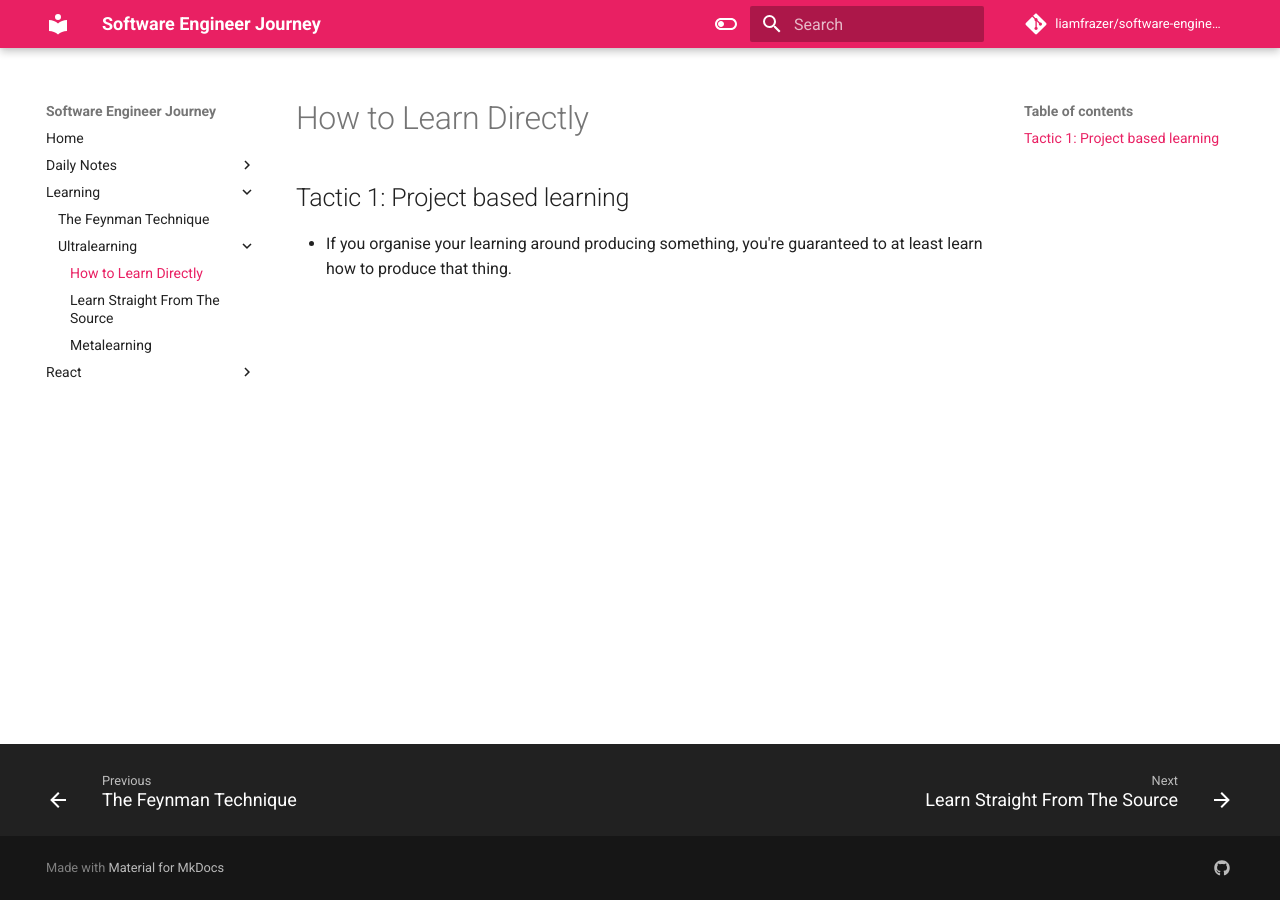
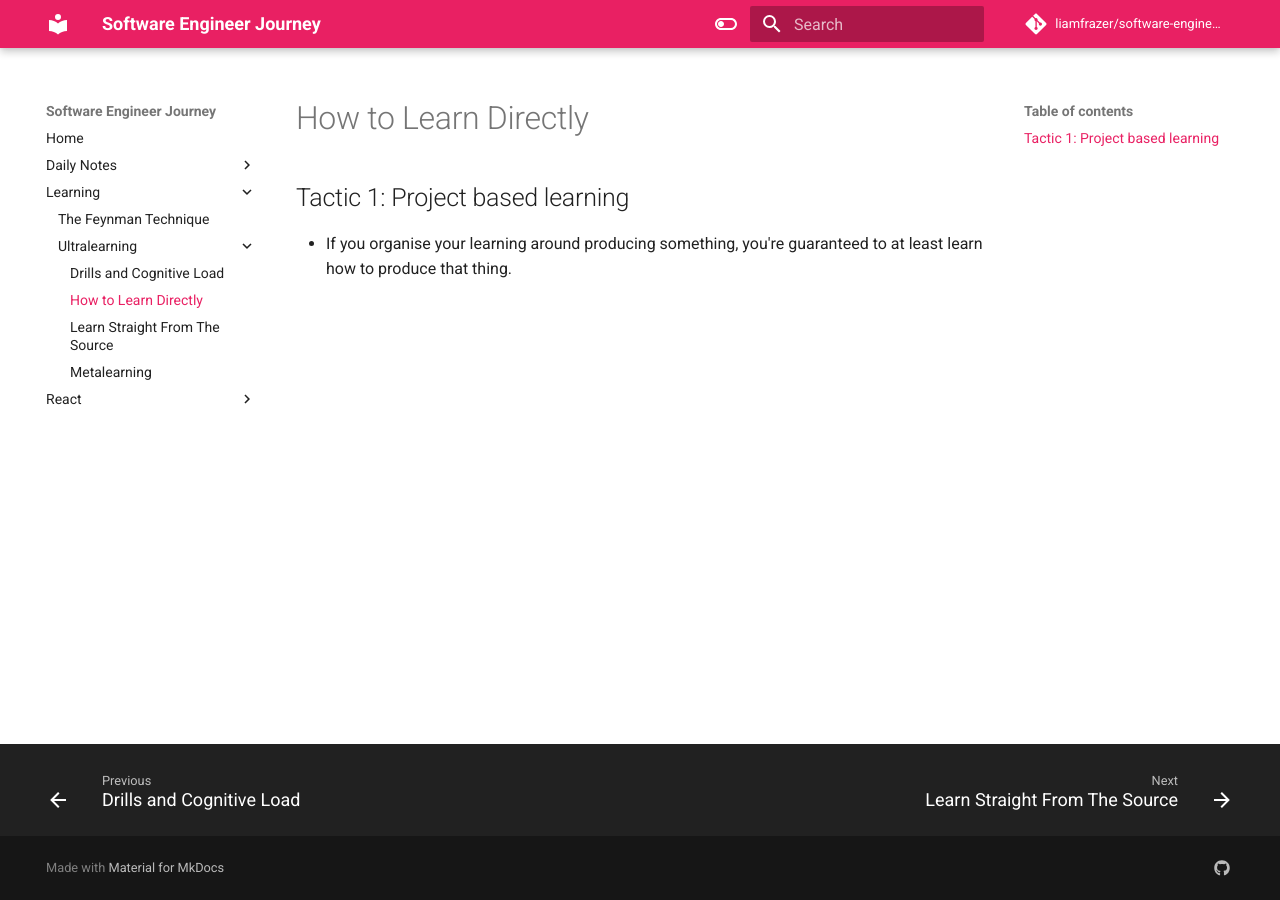
Before and after one commit to liamfrazer/software-engineer-journey, an MkDocs documentation site: the page built from docs/Learning/Ultralearning/How to Learn Directly.md, in a window 1280 px wide. Built offline with MkDocs 1.6.1 and Material for MkDocs 9.7.7, drawn with Linux system fonts in a browser that asks for light colours; comment, search, counter and statistics services are not loaded.

Commit message:
vault backup: 2023-12-09 22:44:38

```diff
--- /dev/null
+++ b/docs/Learning/Ultralearning/Drills and Cognitive Load.md
@@ -0,0 +1,6 @@
+---
+tags:
+  - ultralearning
+---
+# Drills and Cognitive Load
+* Drills resolve this problem by simplifying a skill enough that you can focus your cognitive rresources
```
Also changed, not shown: docs/index.md (+2 -1 lines).
